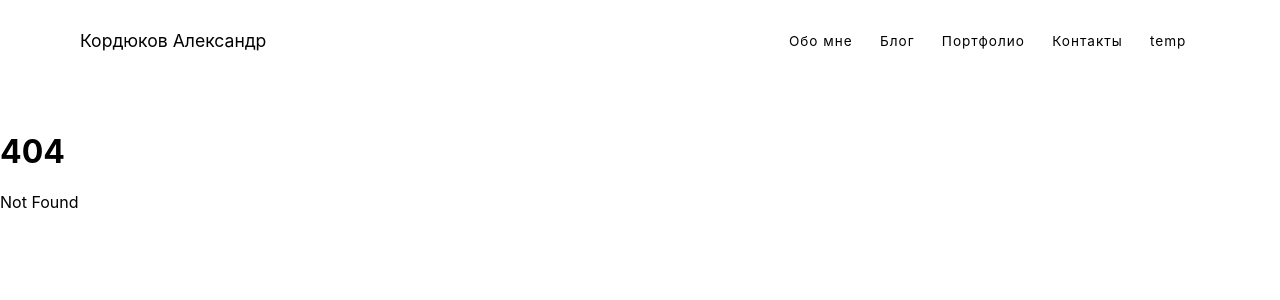
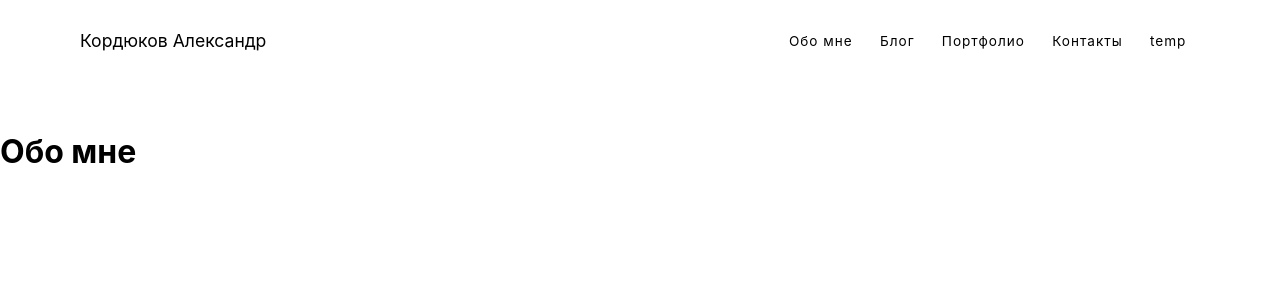
Before and after one commit to Upcy12/svelte_test, a SvelteKit app: page /about in a window 1280 px wide. Before the commit this address had no page. Shown: the top 300 px of the page. Built offline with nearby package versions, Linux system fonts and the light colour scheme.

Commit message:
create page about

```diff
--- /dev/null
+++ b/src/routes/about/+page.svelte
@@ -0,0 +1 @@
+<h1>Обо мне</h1>
```
